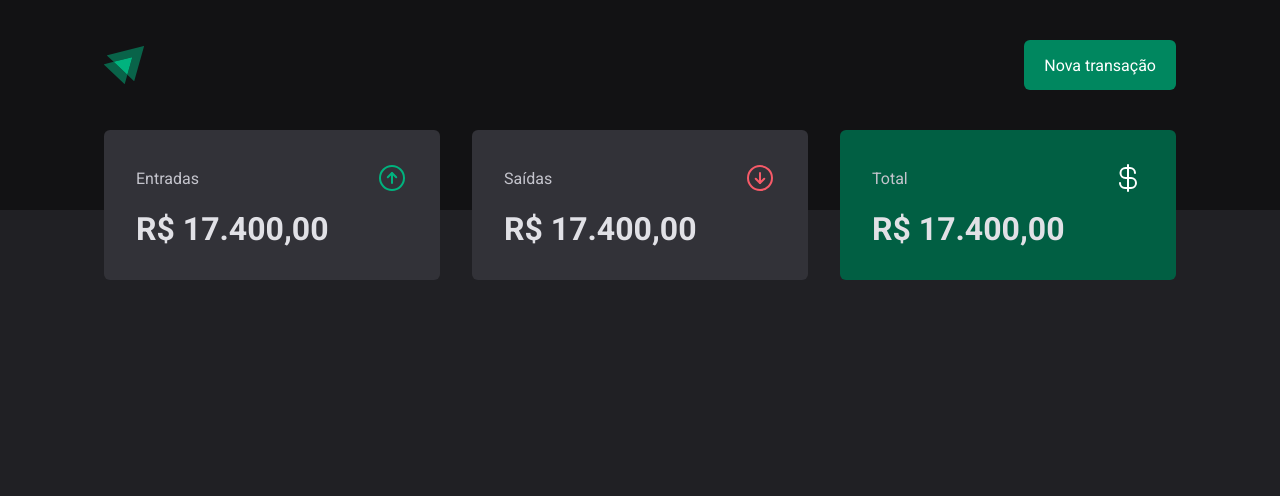
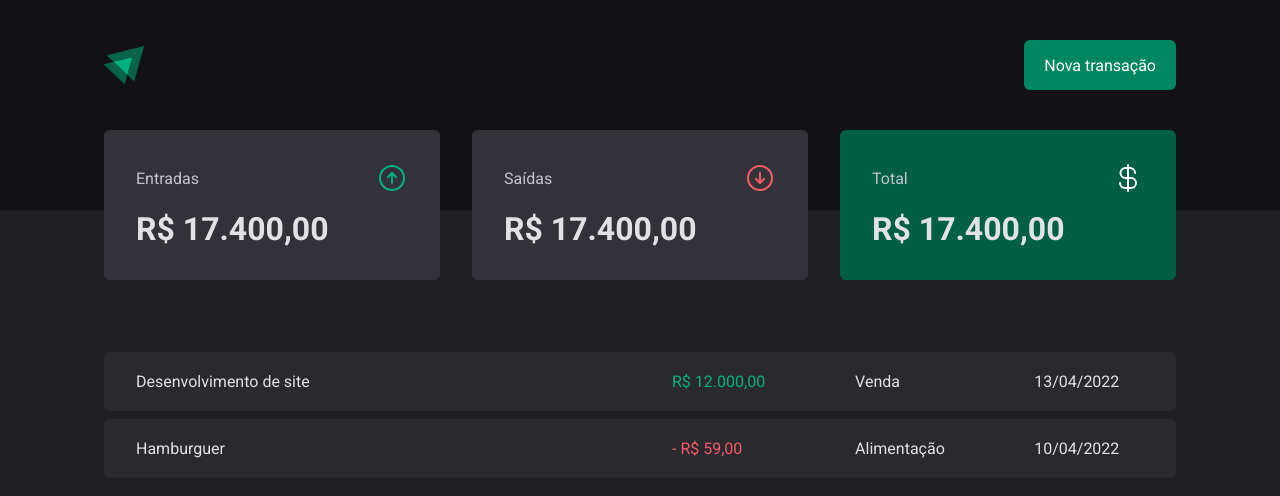
Before and after one commit to Wellington-Henrique/03-dt-money, a React (Vite) app: page / in a window 1280 px wide. Shown: the top 496 px of the page. Built offline with nearby package versions, Linux system fonts and the light colour scheme.

Commit message:
Estrutura visual: Tabela de transações

```diff
--- a/src/pages/Transactions/index.tsx
+++ b/src/pages/Transactions/index.tsx
@@ -1,11 +1,40 @@
 import { Header } from "../../components/Header";
 import { Summary } from "../../components/Summary";
+import { PriceHighLight, TransactionsContainer, TransactionsTable } from "./styles";
 
 export function Transactions() {
     return (
         <div>
             <Header/>
             <Summary/>
+
+            <TransactionsContainer>
+                <TransactionsTable>
+                    <tbody>
+                        <tr>
+                            <td width='50%'>Desenvolvimento de site</td>
+                            <td>
+                                <PriceHighLight variant='income'>
+                                    R$ 12.000,00
+                                </PriceHighLight>
+                            </td>
+
+                            <td>Venda</td>
+                            <td>13/04/2022</td>
+                        </tr>
+                        <tr>
+                            <td width='50%'>Hamburguer</td>
+                            <td>
+                                <PriceHighLight variant='outcome'>
+                                    - R$ 59,00
+                                </PriceHighLight>
+                            </td>
+                            <td>Alimentação</td>
+                            <td>10/04/2022</td>
+                        </tr>
+                    </tbody>
+                </TransactionsTable>
+            </TransactionsContainer>
         </div>
     )
 }
--- a/src/pages/Transactions/styles.ts
+++ b/src/pages/Transactions/styles.ts
@@ -0,0 +1,39 @@
+import styled from "styled-components";
+
+export const TransactionsContainer = styled.main`
+    width: 100%;
+    max-width: 1120px;
+
+    margin: 4rem auto 0;
+    padding: 0 1.5rem;
+`
+
+export const TransactionsTable = styled.table`
+    width: 100%;
+    border-collapse: separate;
+    border-spacing: 0 0.5rem;
+    /* margin-top: 1.5rem; */
+
+    td {
+        padding: 1.25rem 2rem;
+        background-color: ${props => props.theme['gray-700']};
+
+        &:first-child {
+            border-top-left-radius: 6px;
+            border-bottom-left-radius: 6px;
+        }
+
+        &:last-child {
+            border-top-right-radius: 6px;
+            border-bottom-right-radius: 6px;
+        }
+    }
+`
+
+interface PriceHighLightProps {
+    variant: 'income' | 'outcome'
+}
+
+export const PriceHighLight = styled.span<PriceHighLightProps>`
+    color: ${props => props.variant === 'income' ? props.theme['green-300'] : props.theme['red-300']};
+`
```
